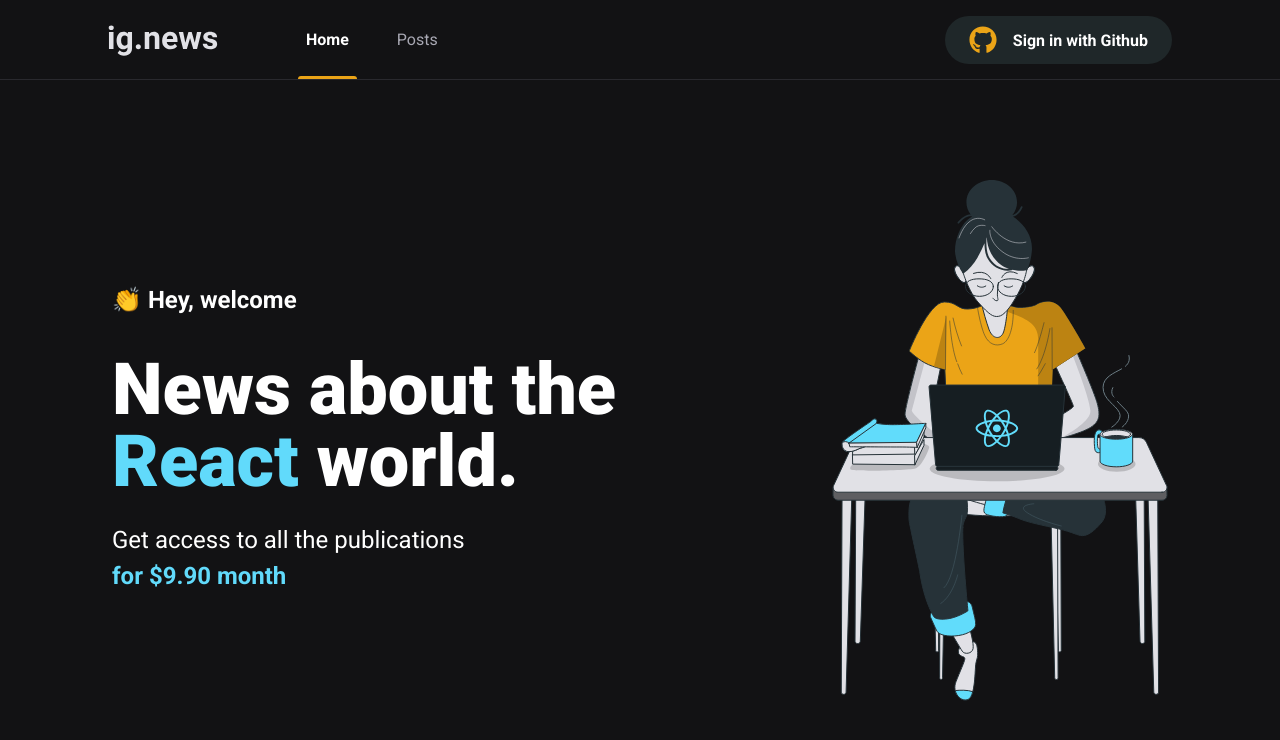
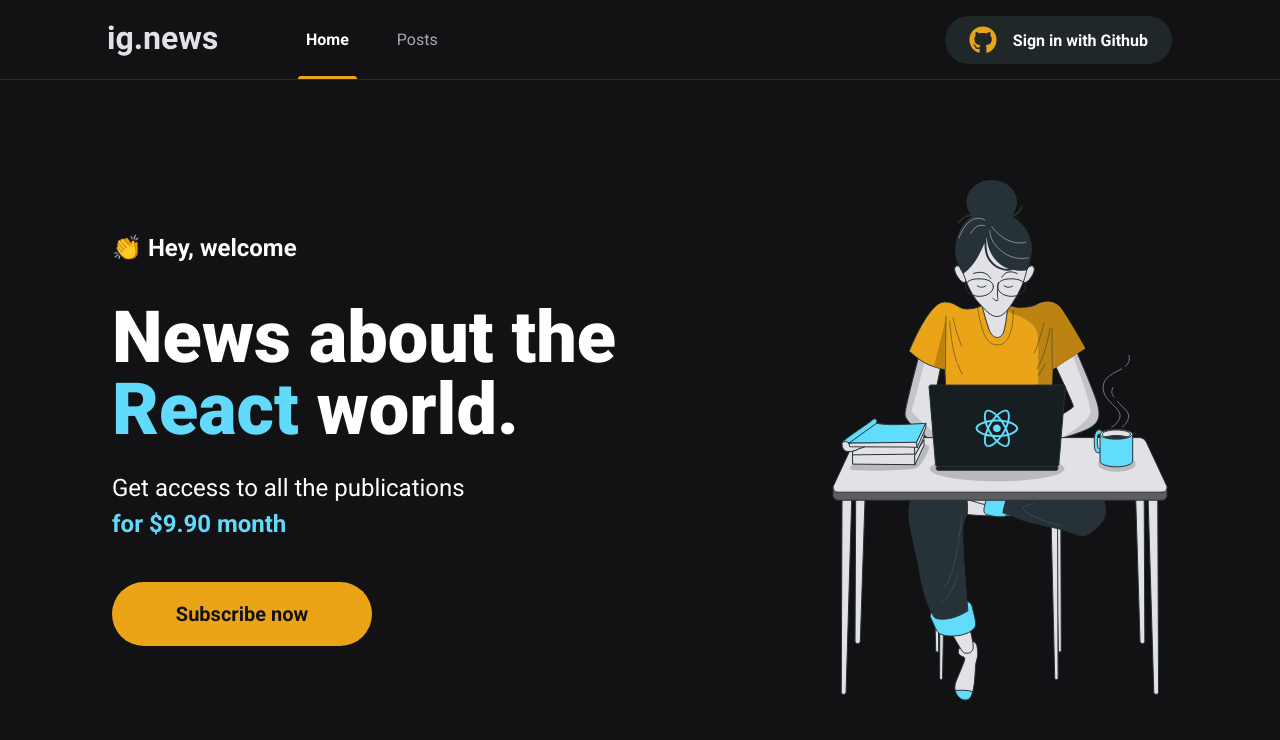
Before and after one commit to davim5/Ignews-Nextjs, a Next.js app: page / in a window 1280 px wide. Shown: the top 740 px of the page. Built offline with nearby package versions, Linux system fonts and the light colour scheme.

Commit message:
09-Componente-SignUpButton

```diff
--- /dev/null
+++ b/src/components/SubscribeButton/index.tsx
@@ -0,0 +1,12 @@
+import styles from './styles.module.scss';
+
+export function SubscribeButton(){
+    return(
+        <button
+        type="button"
+        className={styles.subscribeButton}
+        >
+            Subscribe now
+        </button>
+    )
+}
--- /dev/null
+++ b/src/components/SubscribeButton/styles.module.scss
@@ -0,0 +1,20 @@
+.subscribeButton{
+    height: 4rem;
+    width: 260px;
+    border: 0;
+    border-radius: 2rem;
+    background: var(--yellow-500);
+    color: var(--gray-900);
+    font-size: 1.25rem;
+    font-weight: bold;
+
+    display: flex;
+    align-items: center;
+    justify-content: center;
+
+    transition: filter 0.2s;
+
+    &:hover{
+        filter: brightness(0.8)
+    }
+}
--- a/src/pages/home.module.scss
+++ b/src/pages/home.module.scss
@@ -29,7 +29,7 @@
         }
     }
 
-    p{
+    p {
         font-size: 1.5rem;
         line-height: 2.25rem;
         margin-top: 1.5rem;
@@ -39,4 +39,8 @@
             font-weight: bold;
         }
     }
+
+    button {
+        margin-top: 2.5rem;
+    }
 }
--- a/src/pages/index.tsx
+++ b/src/pages/index.tsx
@@ -1,4 +1,5 @@
 import Head from 'next/head';
+import { SubscribeButton } from '../components/SubscribeButton';
 
 import styles from './home.module.scss';
 
@@ -15,6 +16,7 @@ export default function Home() {
         <p>Get access to all the publications <br />
         <span>for $9.90 month</span>
         </p>
+        <SubscribeButton/>
       </section>
       <img src="/images/avatar.svg" alt="girl coding" />
     </main>
```
